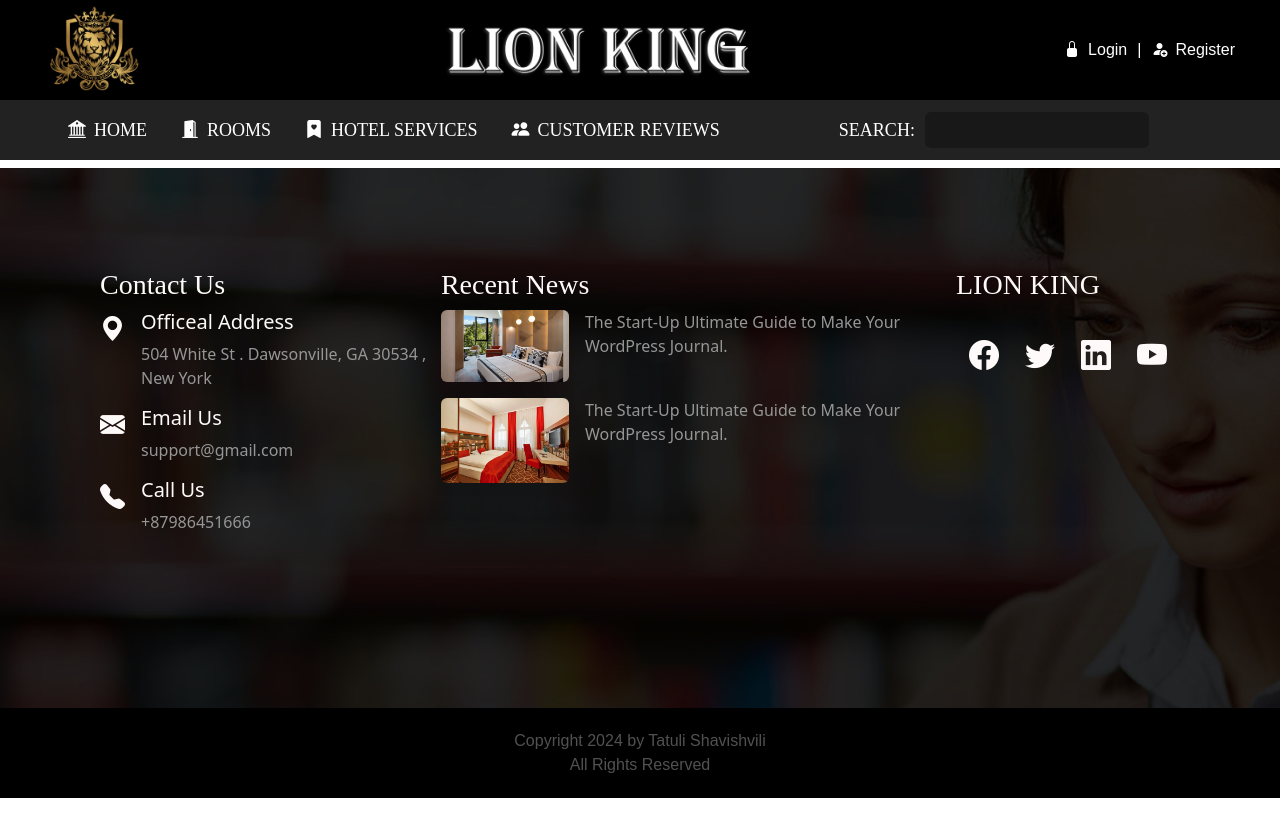
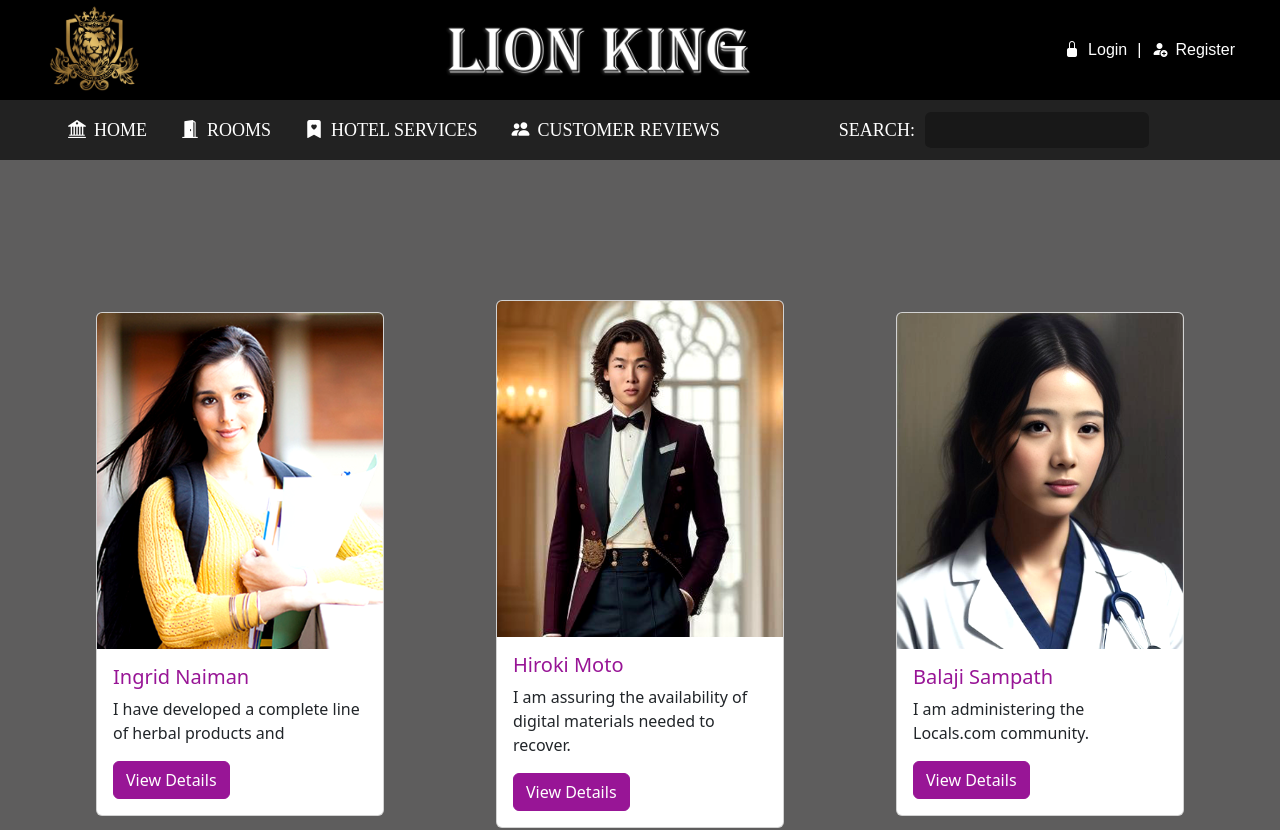
Before and after one commit to Talent106/hotel-management, a React (Create React App) app: page /rooms in a window 1280 px wide. Before the commit this address had no page. Shown: the top 830 px of the page. Before the commit the page ends 800 px from the top, so only its background shows below. Built offline with nearby package versions, Linux system fonts and the light colour scheme.

Commit message:
style: add the rooms

```diff
--- a/src/App.js
+++ b/src/App.js
@@ -6,7 +6,7 @@ import {
   RouterProvider
 } from 'react-router-dom';
 import Home from "./views";
-import EBooks from "./views/Ebooks";
+import Rooms from "./views/Rooms";
 import Management from "./views/Management";
 import Users from "./views/Users";
 import Register from "./views/auth/Register";
@@ -19,9 +19,9 @@ const publicRouter = createBrowserRouter(createRoutesFromElements(
     <Route path='/' element={<Home />} />,
     <Route path='login' element={<Login />}/>,
     <Route path='register' element={<Register />} />,
-    <Route path='e-books' element={<EBooks />} />,
-    <Route path='management' element={<Management />} />,
-    <Route path='users' element={<Users />} />
+    <Route path='rooms' element={<Rooms />} />,
+    <Route path='services' element={<Management />} />,
+    <Route path='reviews' element={<Users />} />
   ]
 ));
 
--- a/src/views/Ebooks.js
+++ b/src/views/Rooms.js
@@ -4,7 +4,7 @@ import Button from 'react-bootstrap/Button';
 import Member1 from "../assets/member1.png";
 import Member2 from "../assets/member2.png";
 import Member3 from "../assets/member3.png";
-import './Ebooks.scss';
+import './Rooms.scss';
 
 const Members = [
     { name: "Ingrid Naiman", src: Member1, content: "I have developed a complete line of herbal products and " },
@@ -15,7 +15,7 @@ const Members = [
     { name: "Balaji Sampath", src: Member3, content: "I am administering the Locals.com community." }
 ];
 
-const Ebooks = () => {
+const Rooms = () => {
     return (
         <div className="ebooks">
             {Members.map((item) =>
@@ -34,4 +34,4 @@ const Ebooks = () => {
     )
 }
 
-export default Ebooks;
+export default Rooms;
```
Also changed, not shown: src/views/Rooms.scss (renamed from src/views/Ebooks.scss).
